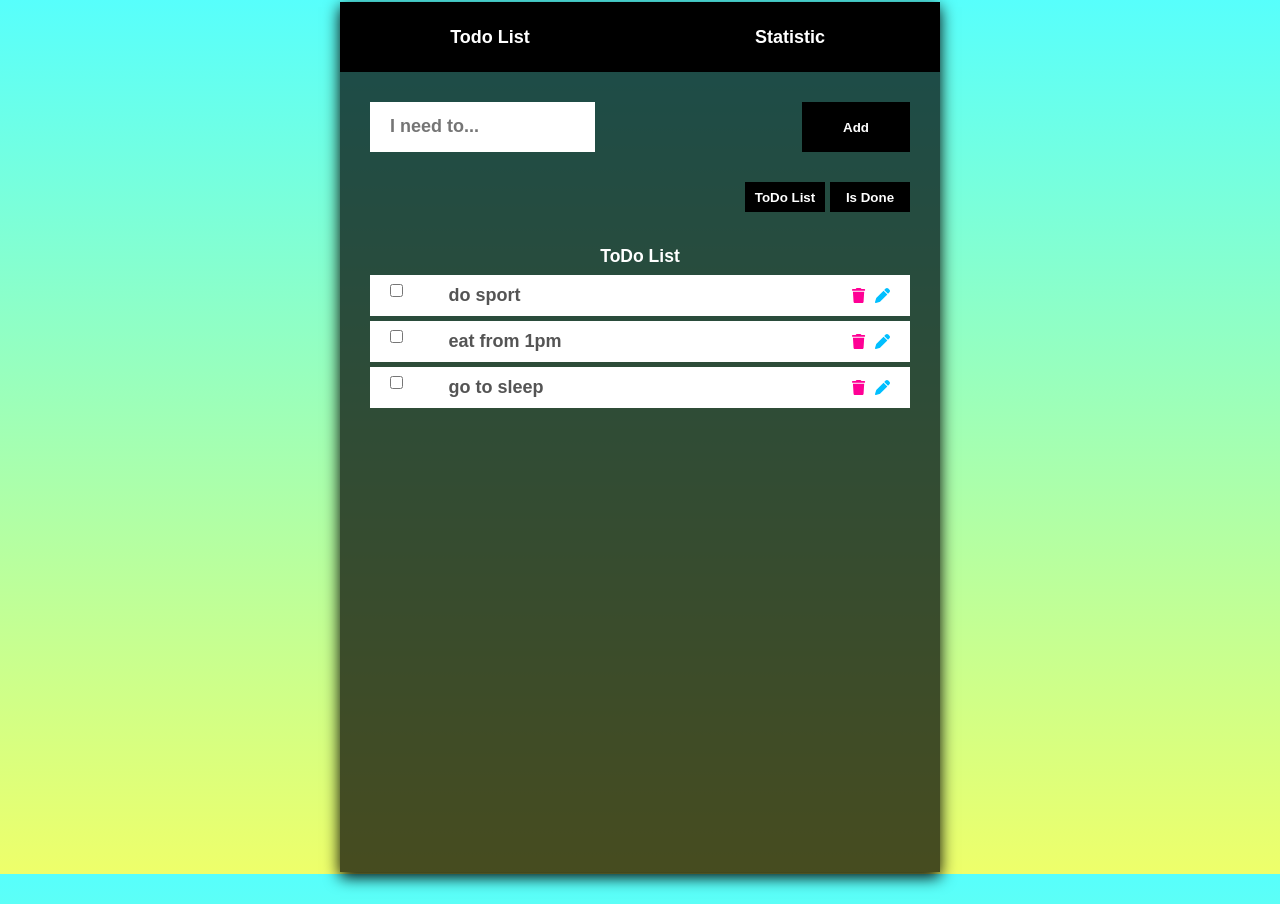
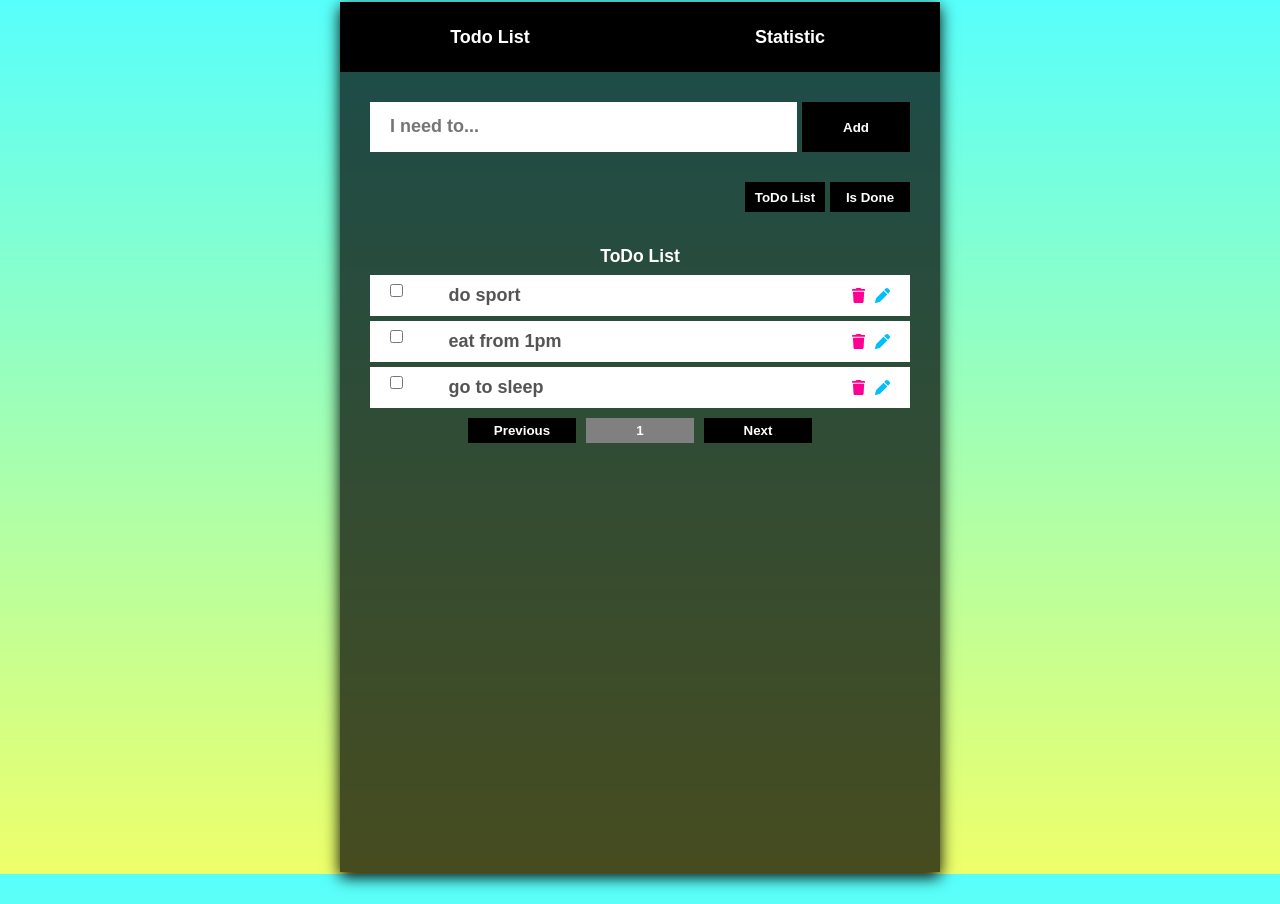
Before and after one commit to ShumovskaIryna/Todo-List, a Vue app: page / in a window 1280 px wide. Built offline with nearby package versions, Linux system fonts and the light colour scheme; data requests are answered from the project's data file.

Commit message:
pagination done

```diff
--- a/src/components/TodoForm.vue
+++ b/src/components/TodoForm.vue
@@ -1,12 +1,10 @@
 <template>
   <form @submit.prevent="handleSubmit">
-    <div class="input-container">
       <input
         type="text"
         placeholder="I need to..."
         v-model="newTodoItem"
       >
-    </div>
     <button>Add</button>
   </form>
 </template>
--- a/src/stores/todoStore.js
+++ b/src/stores/todoStore.js
@@ -27,6 +27,10 @@ export const useTodoStore = defineStore('todoList', {
       },
     },
     actions: {
+      /**
+       * !!!!! WE DO NOT HAVE X-Total-Count EVEN WHEN WE SEND limit
+       * THATS WHY WE HAVE PAGINATION AS IT IS :-)
+       */
       async getTasks() {
         this.loading = true
         const res = await fetch('http://localhost:3000/tasks')
--- a/src/views/TodoView.vue
+++ b/src/views/TodoView.vue
@@ -15,62 +15,113 @@
 
     <div v-if="filter === 'isNotDone'" class="list" id="todo-list">
       <h3>ToDo List</h3>
-      <div v-for="todo in todoStore.taskIsNotDone" v-bind:key="todo.id">
+      <div v-for="todo in paginatedTaskIsNotDone" v-bind:key="todo.id">
         <TodoItem :todo="todo" />
+      </div>
+      <div class="pagination">
+        <button @click="previousPage" :disabled="currentPage === 1">Previous</button>
+        <button class="current"> {{ currentPage }} </button>
+        <button @click="nextPage" :disabled="currentPage === totalPages">Next</button>
       </div>
     </div>
 
     <div v-if="filter === 'isDone'" class="list" id="todo-list">
       <h3>is Done</h3>
-      <div v-for="todo in todoStore.taskIsDone" v-bind:key="todo.id">
+      <div v-for="todo in paginatedTaskIsDone" v-bind:key="todo.id">
         <TodoItem :todo="todo" />
       </div>
+      <div class="pagination">
+        <button @click="previousPage" :disabled="currentPage === 1">Previous</button>
+        <button class="current"> {{ currentPage }} </button>
+        <button @click="nextPage" :disabled="currentPage === totalPages">Next</button>
+      </div>
     </div>
-    <!-- <paginate
-      v-model="page"
-      :page-count="8"
-      :page-range="2"
-      :margin-pages="2"
-      :click-handler="clickCallback"
-      :prev-text="'Prev'"
-      :next-text="'Next'"
-      :container-class="'pagination'"
-      :page-class="'list'"
-    >
-    </paginate> -->
-
   </div>
 </template>
 
 <script>
 import { useTodoStore } from '@/stores/todoStore'
-import TodoItem from '../components/TodoItem.vue'
-import TodoForm from '../components/TodoForm.vue'
-// import Paginate from 'vuejs-paginate-next';
-import { ref } from 'vue'
+import TodoItem from '@/components/TodoItem.vue'
+import TodoForm from '@/components/TodoForm.vue'
 
+import { ref, computed } from 'vue'
+
+/**
+ * TodoView component
+ */
 export default {
-  components: { TodoItem, TodoForm,
-    //  paginate: Paginate,
-    },
-  // methods: {
-  //   clickCallback (pageNum) {
-  //     console.log(pageNum)
-  //   }
-  // },
+  components: {
+    TodoItem,
+    TodoForm,
+  },
+
   setup() {
-	const todoStore = useTodoStore()
-  todoStore.getTasks()
-  const filter = ref('isNotDone')
-	return { todoStore, filter }
+    const todoStore = useTodoStore()
+    const filter = ref('isNotDone')
+    const currentPage = ref(1)
+    const pageSize = 8
+
+    /**
+     * Get tasks from the store
+     */
+    todoStore.getTasks();
+
+    /**
+     * Computed property for paginated task list of 'isNotDone' filter
+     */
+    const paginatedTaskIsNotDone = computed(() => {
+      const startIndex = (currentPage.value - 1) * pageSize
+      const endIndex = startIndex + pageSize
+      return todoStore.taskIsNotDone.slice(startIndex, endIndex)
+    })
+
+    /**
+     * Computed property for paginated task list of 'isDone' filter
+     */
+    const paginatedTaskIsDone = computed(() => {
+      const startIndex = (currentPage.value - 1) * pageSize
+      const endIndex = startIndex + pageSize
+      return todoStore.taskIsDone.slice(startIndex, endIndex)
+    })
+
+    /**
+     * Computed property for total number of pages based on the current filter
+     */
+    const totalPages = computed(() => {
+      return Math.ceil(filter.value === 'isNotDone' ? todoStore.taskIsNotDone.length / pageSize : todoStore.taskIsDone.length / pageSize)
+    })
+
+    /**
+     * Go to the previous page of the paginated list
+     */
+    const previousPage = () => {
+      if (currentPage.value > 1) {
+        currentPage.value--
+      }
+    }
+
+    /**
+     * Go to the next page of the paginated list
+     */
+    const nextPage = () => {
+      if (currentPage.value < totalPages.value) {
+        currentPage.value++
+      }
+    }
+
+    return {
+      todoStore,
+      filter,
+      currentPage,
+      pageSize,
+      paginatedTaskIsNotDone,
+      paginatedTaskIsDone,
+      totalPages,
+      previousPage,
+      nextPage,
+    }
   },
-  // data() {
-  //     return {
-  //       page: 12,
-  //     };
-  //   },
 }
-
 </script>
 
 <style lang="scss">
@@ -108,4 +159,16 @@ h3 {
   justify-content: center;
   align-items: center;
 }
+.pagination {
+  display: flex;
+  justify-content: center;
+  margin-top: 10px;
+}
+.pagination button {
+  margin: 0 5px;
+}
+.current {
+  width: 20px;
+  background-color: grey;
+}
 </style>
```
